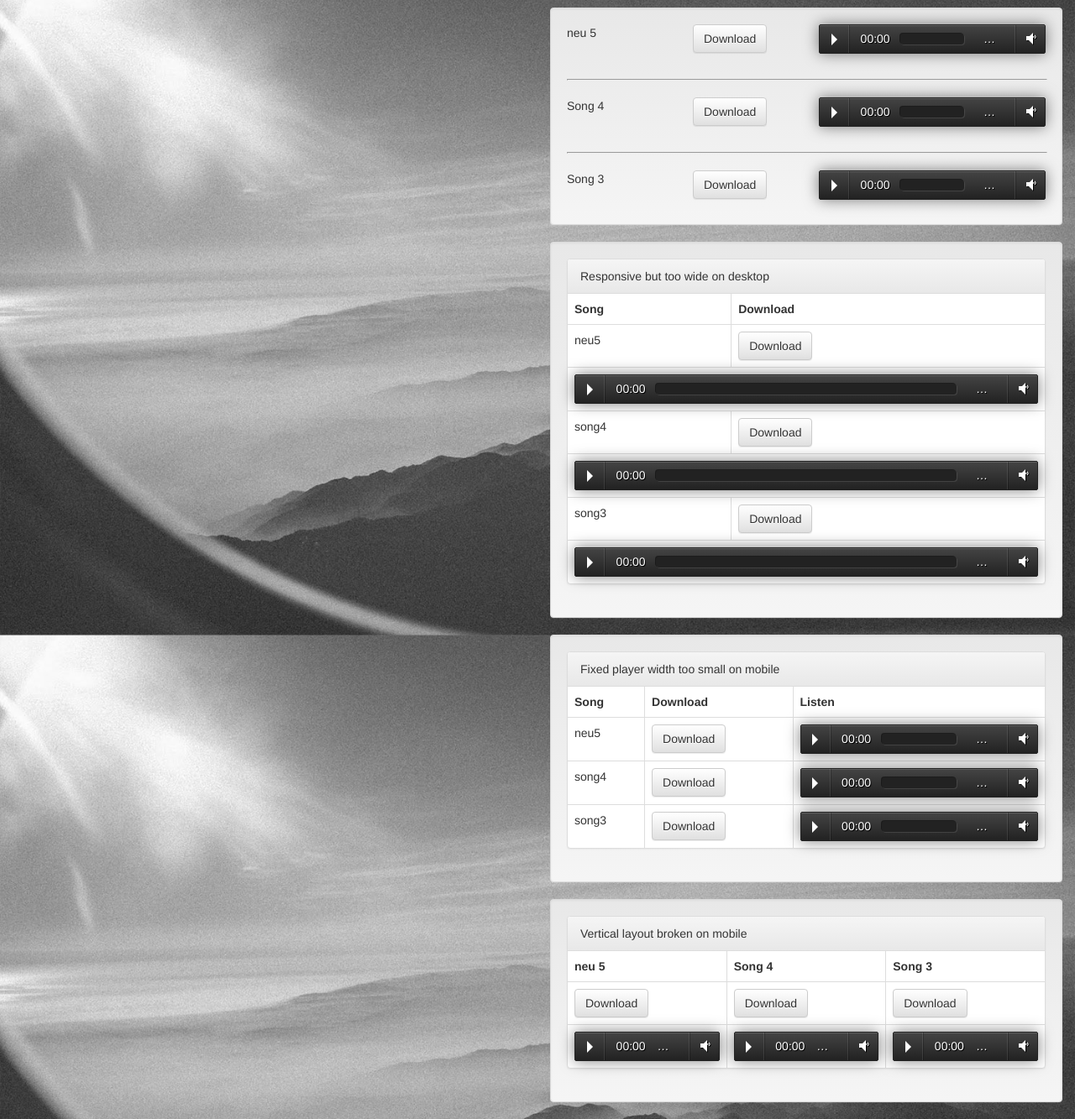
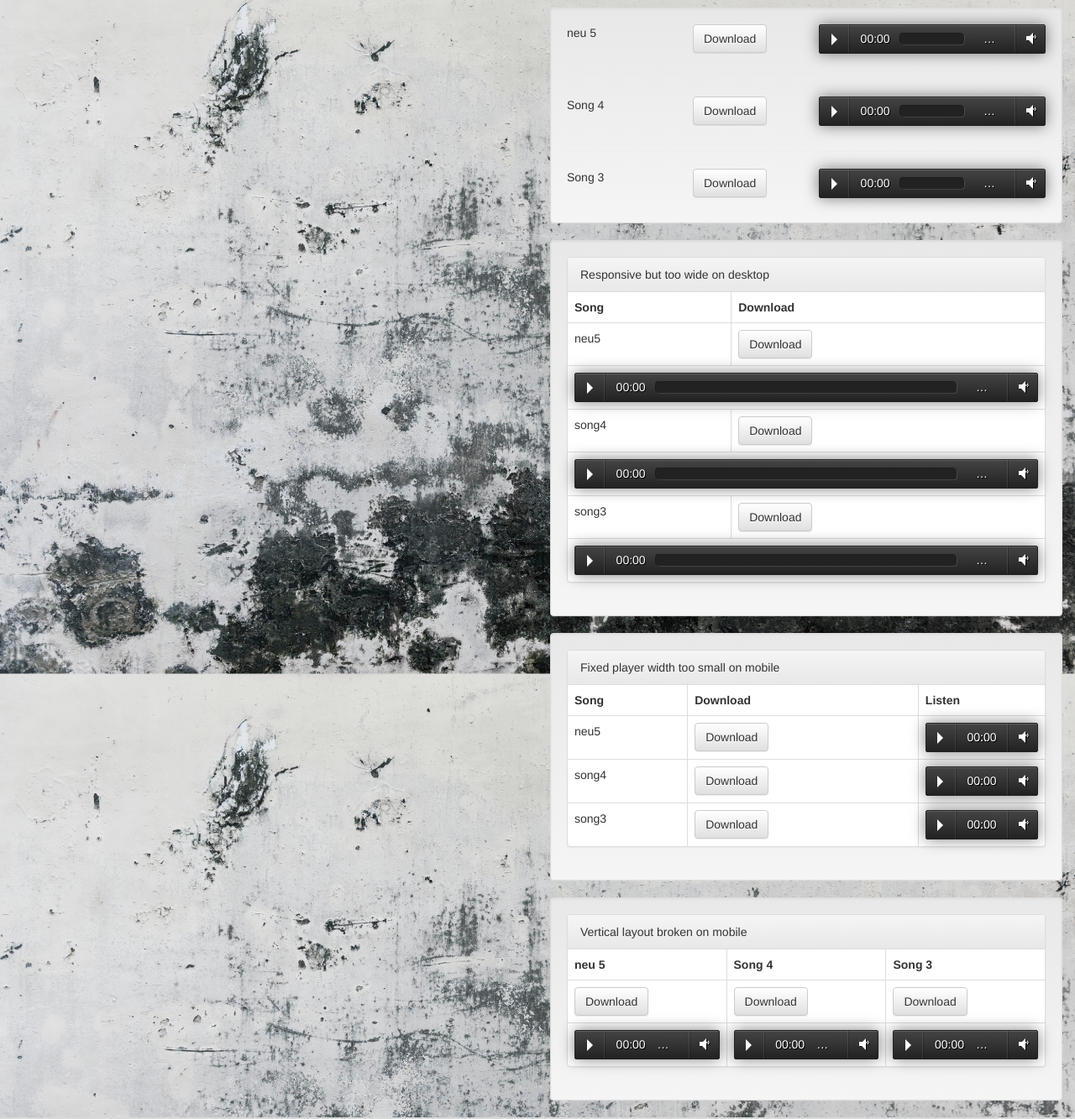
Before and after one commit to veilingd/veilingd.github.io, a PHP site: page /alternate-pieces.html in a window 1280 px wide. Shown: the part 51-1384 px from the top of the page at 84% size. Run offline with PHP 8.4, Linux system fonts and the light colour scheme.

Commit message:
Reverse song order and switch background image.

```diff
--- a/css/style.css
+++ b/css/style.css
@@ -1,7 +1,7 @@
 @media (min-width: 762px) {
     body
     {
-        background: url(/img/siteBackground.jpg);
+        background: url(/img/background.jpeg);
         background-repeat: no-repeat;
         background-position: right top;
         background-attachment: fixed;
@@ -20,21 +20,7 @@ img
     margin-top: 1.5em;
 	margin-bottom: 3.0em;
 }
-hr
-{
-    display: block;
-    margin-left: auto;
-    margin-right: auto;
-    border-style: inset;
-    border-width: 1px;
-	width: 100%;
-}
 
-/* custom IDs and classes */
-.hasAudioPlayer /* only for fixed width player that is not currently used */
-{
-	width: 300px;
-}
 .custom-padding /* align the song names with the download buttons */
 {
 	padding-top: 0.5em;
--- a/player.html
+++ b/player.html
@@ -10,7 +10,7 @@
 </head>
 <body>
 	<div id="audioPlayer">
-		<audio src="/sound/song1.mp3" controls></audio>
+		<audio src="/sound/song4.mp3" controls></audio>
 		<div id="customControls">
 			<div class="gridItem" id="playPauseButton">
 				<svg id="play" viewbox="0 0 100 100" version="1.1" xmlns="http://www.w3.org/2000/svg">
@@ -30,11 +30,11 @@
 			</div>
 			<div class="gridItem">
 				<span id="songTitle">
-					song1
+					song4
 				</span>
 			</div>
 			<div class="gridItem">
-				<a id="download" href="/sound/song1.mp3" download>
+				<a id="download" href="/sound/song4.mp3" download>
 					<svg viewbox="0 0 100 100" version="1.1" xmlns="http://www.w3.org/2000/svg">
 						<line x1="50" y1="25" x2="50" y2="75" stroke="white" stroke-width="5" />
 						<line x1="25" y1="50" x2="50" y2="75" stroke="white" stroke-width="5" />
```
Also changed, not shown: js/player.js (+4 -3 lines), img/background.jpeg (added).
